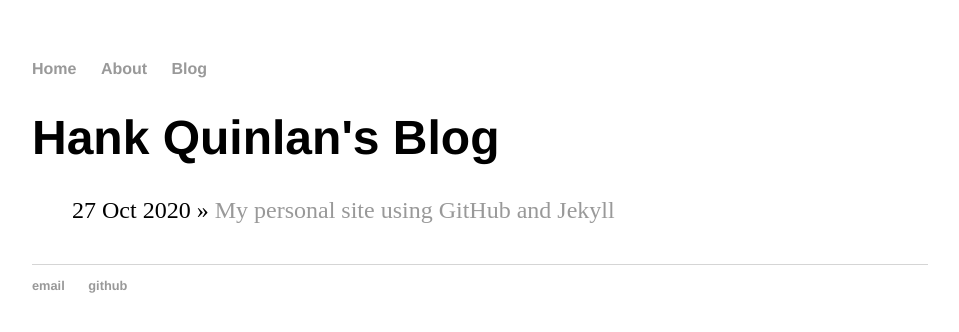
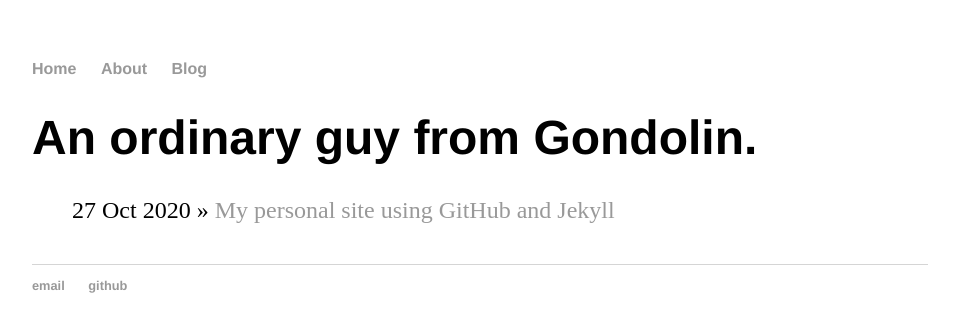
Before and after one commit to rnfitriansyah/rnfitriansyah.github.io, a Jekyll site: the page built from about/index.html, in a window 1280 px wide. Shown: the top 332 px of the page, without its empty margins (160-1119 px from the left). Built offline with Jekyll 4.4.1, drawn with Linux system fonts in a browser that asks for light colours.

Commit message:
Update index.html

```diff
--- a/about/index.html
+++ b/about/index.html
@@ -1,6 +1,6 @@
 ---
 layout: default
-title: Hank Quinlan's Blog
+title:  An ordinary guy from Gondolin.
 ---
 	<h1>{{ page.title }}</h1>
 	<ul class="posts">
```
